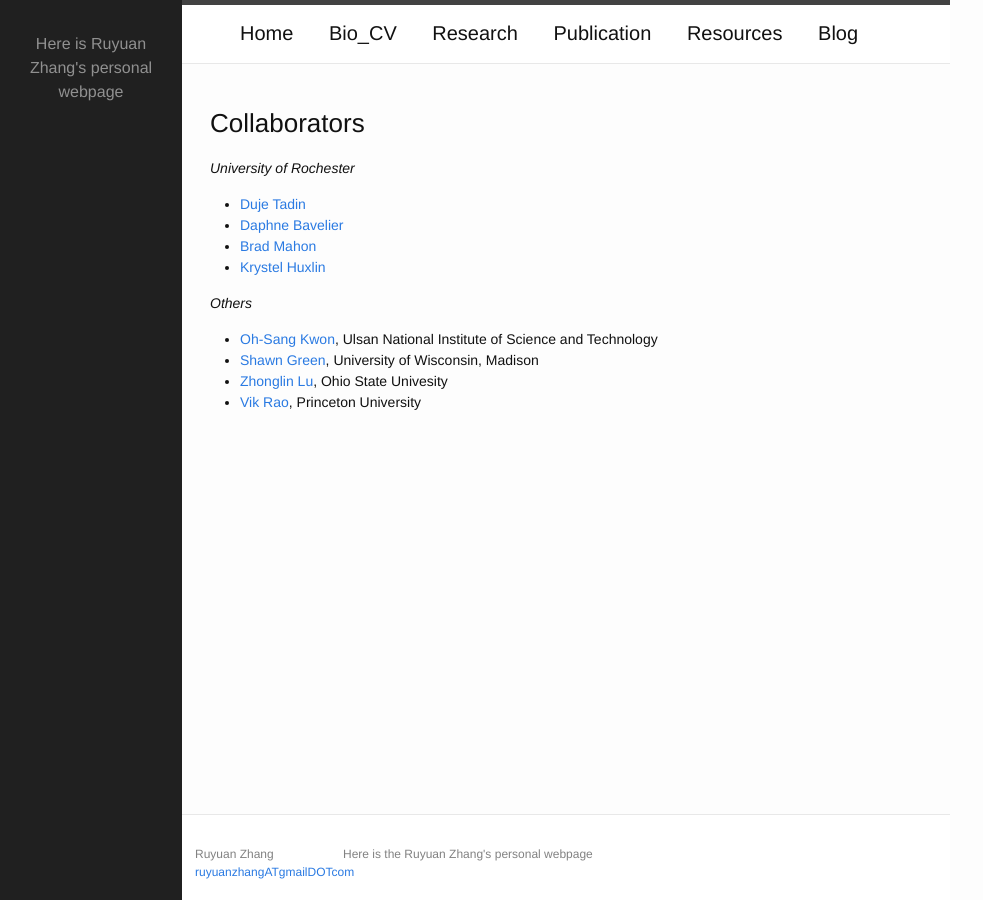
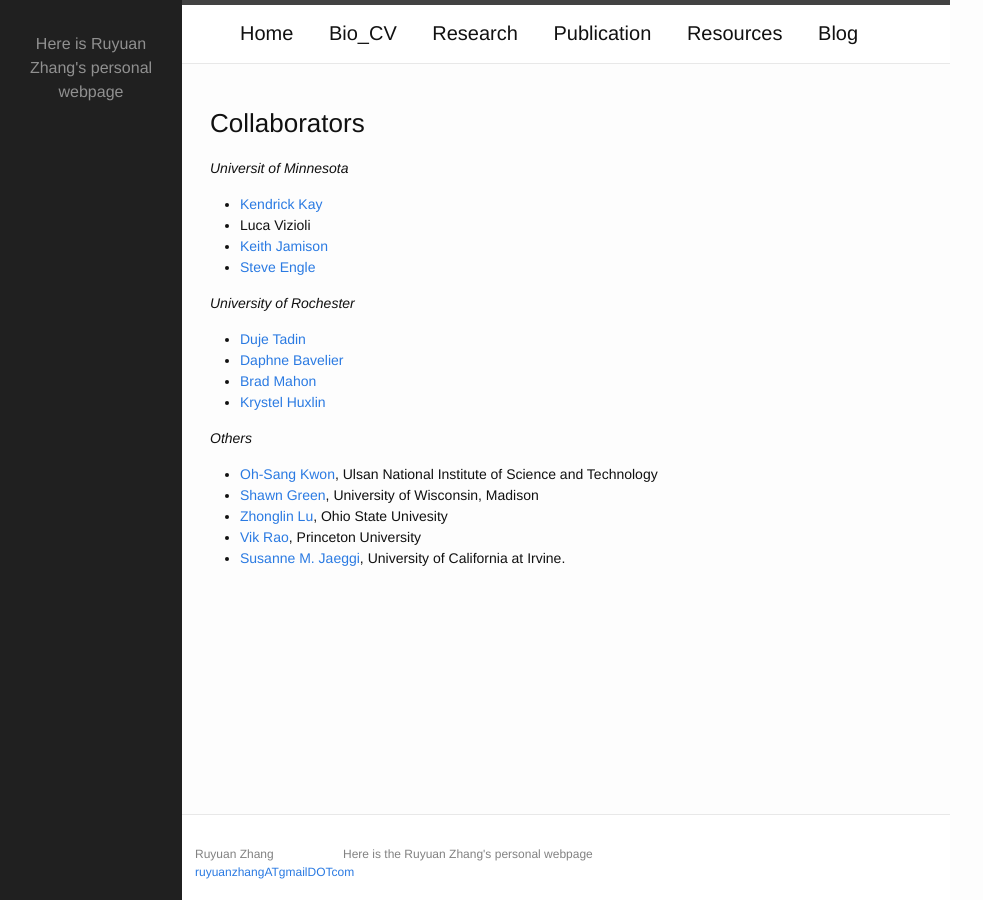
Before and after one commit to ruyuanzhang/ruyuanzhang.github.io, a Jekyll site: the page built from Resources.md, in a window 1280 px wide. Shown: the whole page, without its empty margins (0-983 px from the left). Built offline with Jekyll 4.4.1, drawn with Linux system fonts in a browser that asks for light colours.

Commit message:
add more info in Bio and Resource part

```diff
--- a/Resources.md
+++ b/Resources.md
@@ -8,6 +8,15 @@
 
 
 ### Collaborators
+
+*Universit of Minnesota*
+
+- [Kendrick Kay][Kay]
+- Luca Vizioli
+- [Keith Jamison][Jamison]
+- [Steve Engle][Engle]
+
+
 *University of Rochester*
 
 - [Duje Tadin][Tadin]
@@ -24,7 +33,13 @@
 - [Shawn Green][Green], University of Wisconsin, Madison
 - [Zhonglin Lu][Lu], Ohio State Univesity
 - [Vik Rao][Rao], Princeton University
+- [Susanne M. Jaeggi][Jaeggi], University of California at Irvine.
 
+
+
+[Kay]:http://cvnlab.net/home.shtml
+[Jamison]:http://www.tc.umn.edu/~binhe/keith.htm
+[Engle]:https://www.psych.umn.edu/engellab/index.html
 
 [Bavelier]:http://cms.unige.ch/fapse/people/bavelier
 [Tadin]:http://www.bcs.rochester.edu/people/duje/
@@ -35,3 +50,4 @@
 [Lu]:http://lobes.osu.edu/
 [Green]:http://greenlab.psych.wisc.edu/
 [Rao]: http://www.princeton.edu/~bejjanki/
+[Jaeggi]:http://wmp.education.uci.edu/
```
Also changed, not shown: Bio_CV.md (+3 -2 lines).
